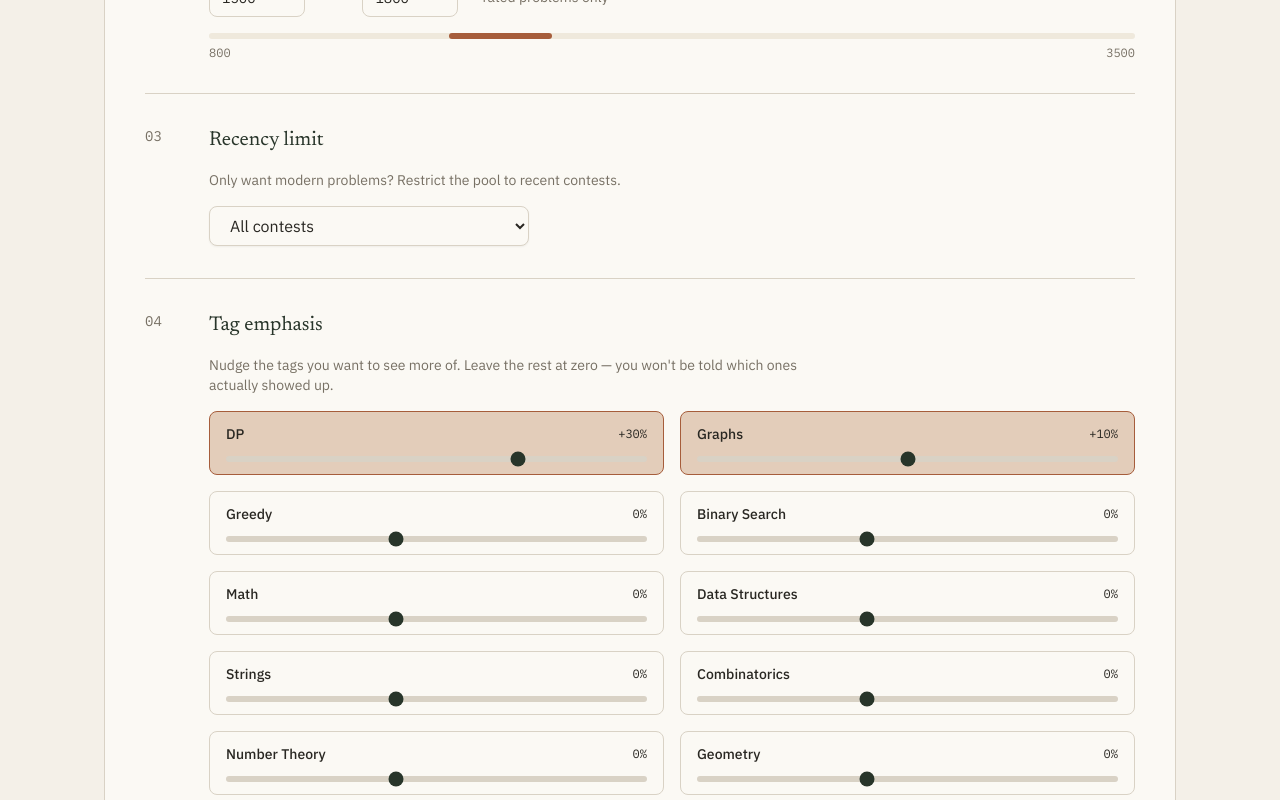
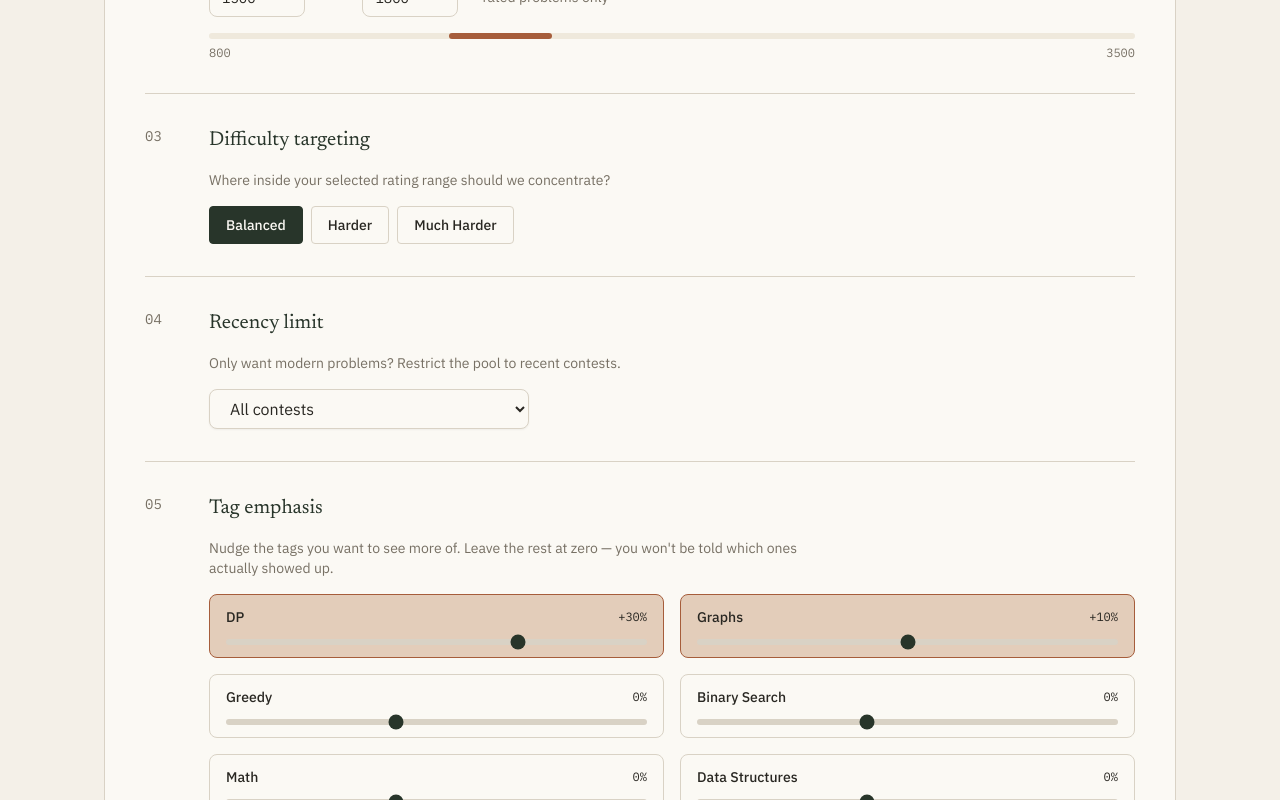
Before and after one commit to itz-lakshya/blindfold, a Next.js app: page / in a window 1280 px wide. Shown: the part 1420-2220 px from the top of the page. Built offline with nearby package versions, Linux system fonts and the light colour scheme.

Commit message:
add Difficulty Configuration

```diff
--- a/app/practice/page.tsx
+++ b/app/practice/page.tsx
@@ -27,6 +27,9 @@ function PracticeContent() {
     const maxAgeParam = searchParams.get("maxAgeContests");
     const maxAgeContests = maxAgeParam ? parseInt(maxAgeParam, 10) : undefined;
 
+    const difficultyParam = searchParams.get("difficulty");
+    const difficulty = (difficultyParam === "harder" || difficultyParam === "much_harder") ? difficultyParam : "balanced";
+
     const tagsParam = searchParams.get("tags");
     if (tagsParam) {
       try {
@@ -35,7 +38,7 @@ function PracticeContent() {
         console.error("Failed to parse tags", e);
       }
     }
-    return { minRating, maxRating, tagBiases, maxAgeContests };
+    return { minRating, maxRating, tagBiases, maxAgeContests, difficulty };
   };
 
   const loadProblem = async () => {
--- a/components/PracticeConfig.tsx
+++ b/components/PracticeConfig.tsx
@@ -10,12 +10,14 @@ import { useState, useEffect } from "react";
 import RatingRange from "./RatingRange";
 import TagBias from "./TagBias";
 import CfHandleSync from "./CfHandleSync";
+import { DifficultyPreference } from "@/lib/types";
 
 export type PracticeConfigState = {
   minRating: number;
   maxRating: number;
   tagBiases: Record<string, number>;
   maxAgeContests?: number;
+  difficulty?: DifficultyPreference;
 };
 
 const CONFIG_STORAGE_KEY = "blindfold_practice_config";
@@ -49,6 +51,7 @@ export default function PracticeConfig() {
       "graphs": 10,
     },
     maxAgeContests: undefined,
+    difficulty: "balanced",
   });
 
   const [isLoaded, setIsLoaded] = useState(false);
@@ -85,6 +88,10 @@ export default function PracticeConfig() {
     qs.set("maxAgeContests", config.maxAgeContests.toString());
   }
 
+  if (config.difficulty && config.difficulty !== "balanced") {
+    qs.set("difficulty", config.difficulty);
+  }
+
   const active = Object.entries(config.tagBiases).filter(([_, v]) => v !== 0);
   if (active.length > 0) {
     qs.set("tags", JSON.stringify(Object.fromEntries(active)));
@@ -112,7 +119,28 @@ export default function PracticeConfig() {
         />
       </Step>
 
-      <Step number="03" title="Recency limit">
+      <Step number="03" title="Difficulty targeting">
+        <p className="mb-4 max-w-prose text-sm text-muted">
+          Where inside your selected rating range should we concentrate?
+        </p>
+        <div className="flex flex-wrap gap-2">
+          {(["balanced", "harder", "much_harder"] as const).map(d => (
+            <button
+              key={d}
+              onClick={() => setConfig({ ...config, difficulty: d })}
+              className={`rounded border px-4 py-2 text-sm font-medium transition-colors ${
+                (config.difficulty || "balanced") === d
+                  ? "border-primary bg-primary text-surface"
+                  : "border-border bg-surface text-ink hover:border-primary"
+              }`}
+            >
+              {d === "balanced" ? "Balanced" : d === "harder" ? "Harder" : "Much Harder"}
+            </button>
+          ))}
+        </div>
+      </Step>
+
+      <Step number="04" title="Recency limit">
         <p className="mb-4 max-w-prose text-sm text-muted">
           Only want modern problems? Restrict the pool to recent contests.
         </p>
@@ -129,7 +157,7 @@ export default function PracticeConfig() {
         </select>
       </Step>
 
-      <Step number="04" title="Tag emphasis">
+      <Step number="05" title="Tag emphasis">
         <p className="mb-4 max-w-prose text-sm text-muted">
           Nudge the tags you want to see more of. Leave the rest at zero —
           you won&apos;t be told which ones actually showed up.
@@ -140,7 +168,7 @@ export default function PracticeConfig() {
         />
       </Step>
 
-      <Step number="05" title="Begin">
+      <Step number="06" title="Begin">
         <p className="mb-4 max-w-prose text-sm text-muted">
           Blindfold picks one problem in range, weighted by what you set
           above. The tags stay hidden until you decide to look them up
--- a/lib/types.ts
+++ b/lib/types.ts
@@ -10,11 +10,14 @@ export type Problem = {
   tags: string[];
 };
 
+export type DifficultyPreference = "balanced" | "harder" | "much_harder";
+
 export type PracticeConfig = {
   minRating: number;
   maxRating: number;
   tagBiases: Record<string, number>;
   maxAgeContests?: number;
+  difficulty?: DifficultyPreference;
 };
 
 export type UserHistory = {
```
